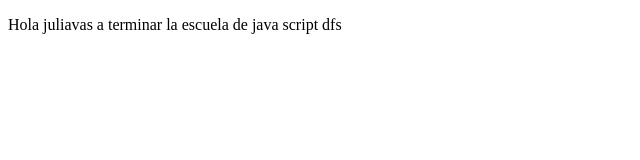
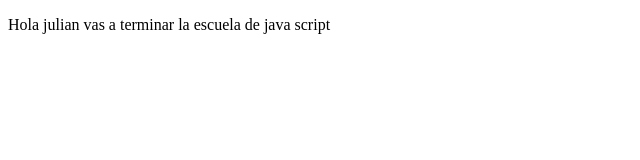
Before and after one commit to JulianMolina972/proyectoDemoCursoPrework, a plain HTML site: page index.html in a window 1280 px wide. Shown: the full height of the page, 0-640 px from the left. Drawn offline with Linux system fonts and the light colour scheme.

```diff
--- a/index.html
+++ b/index.html
@@ -8,7 +8,7 @@
 </head>
 <body>
     <p>
-        Hola juliavas a terminar la escuela de java script dfs
+        Hola julian vas a terminar la escuela de java script
     </p>
 </body>
 </html>
```
